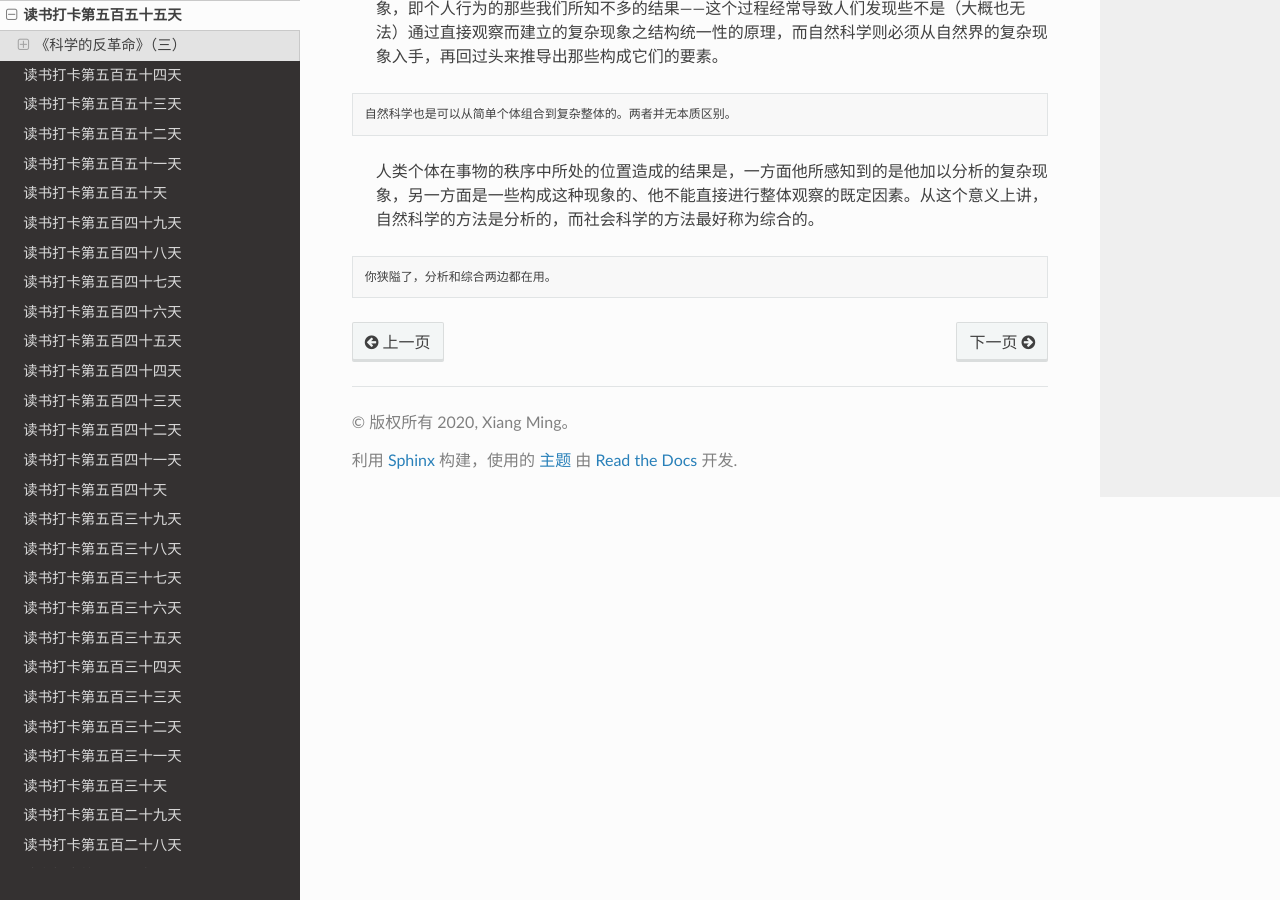
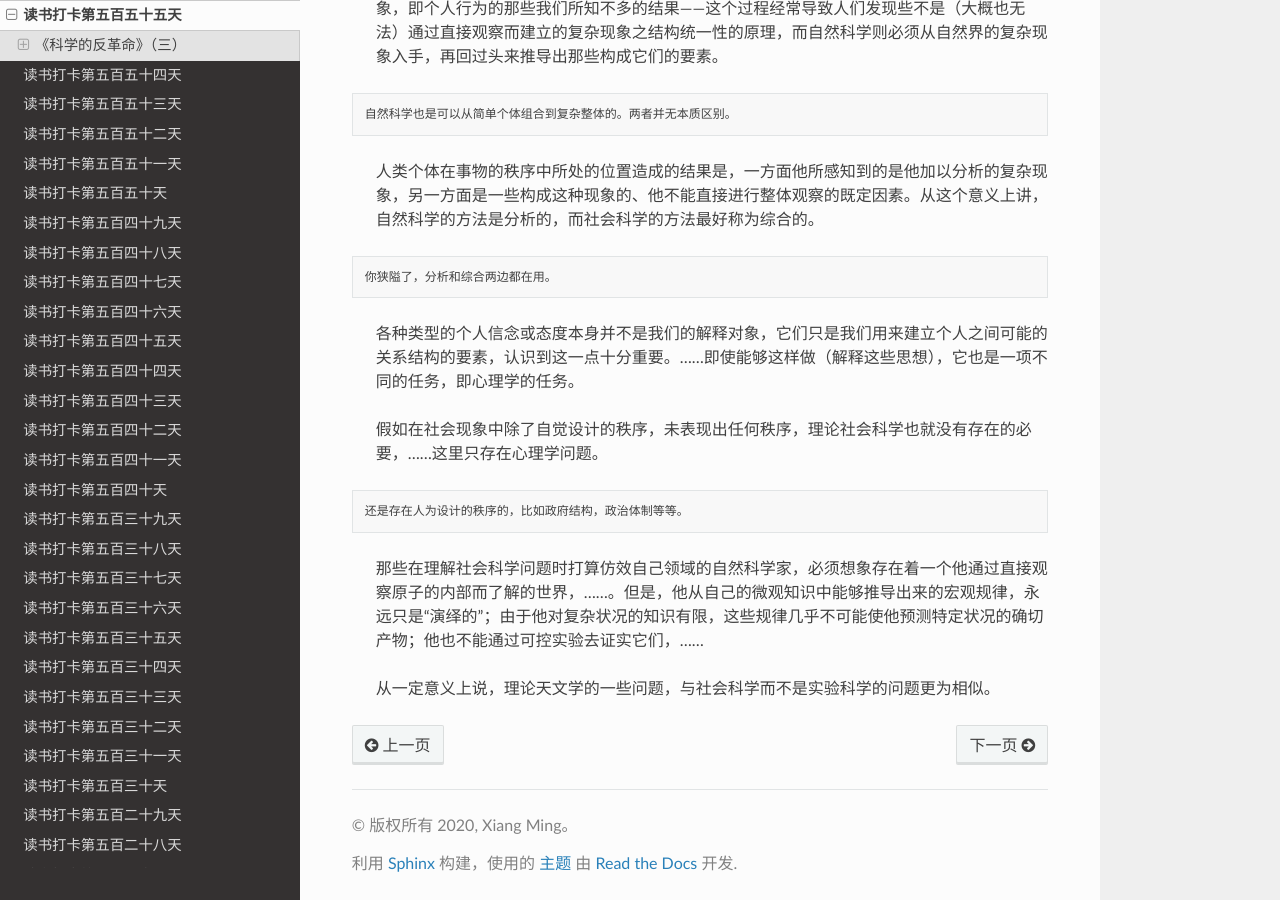
Before and after one commit to xiangming1975/reading, a Sphinx documentation site: the page built from source/2022-03-02.md, in a window 1280 px wide and 900 px high, scrolled down 739 px. Built offline with Sphinx 7.4.7 and the Read the Docs theme 2.0.0, drawn with Linux system fonts in a browser that asks for light colours.

Commit message:
自动提交时间: 2022-03-06T23:00:04,228410234+08:00

````diff
--- a/source/2022-03-02.md
+++ b/source/2022-03-02.md
@@ -21,4 +21,14 @@
 ```
 你狭隘了，分析和综合两边都在用。
 ```
+> 各种类型的个人信念或态度本身并不是我们的解释对象，它们只是我们用来建立个人之间可能的关系结构的要素，认识到这一点十分重要。……即使能够这样做（解释这些思想），它也是一项不同的任务，即心理学的任务。
+
+> 假如在社会现象中除了自觉设计的秩序，未表现出任何秩序，理论社会科学也就没有存在的必要，……这里只存在心理学问题。
+```
+还是存在人为设计的秩序的，比如政府结构，政治体制等等。
+```
+> 那些在理解社会科学问题时打算仿效自己领域的自然科学家，必须想象存在着一个他通过直接观察原子的内部而了解的世界，……。但是，他从自己的微观知识中能够推导出来的宏观规律，永远只是“演绎的”；由于他对复杂状况的知识有限，这些规律几乎不可能使他预测特定状况的确切产物；他也不能通过可控实验去证实它们，……
+
+> 从一定意义上说，理论天文学的一些问题，与社会科学而不是实验科学的问题更为相似。
+
 >
````
